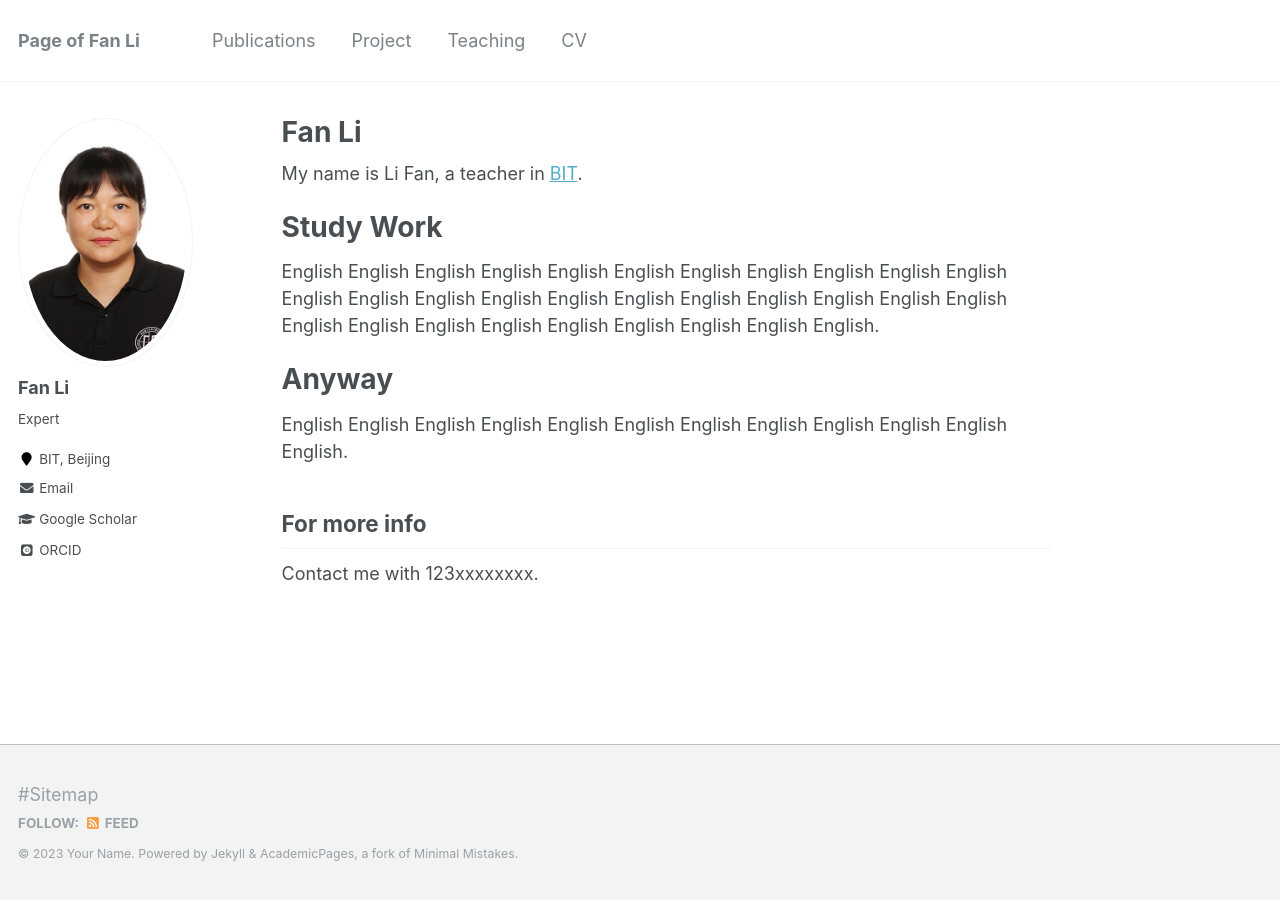
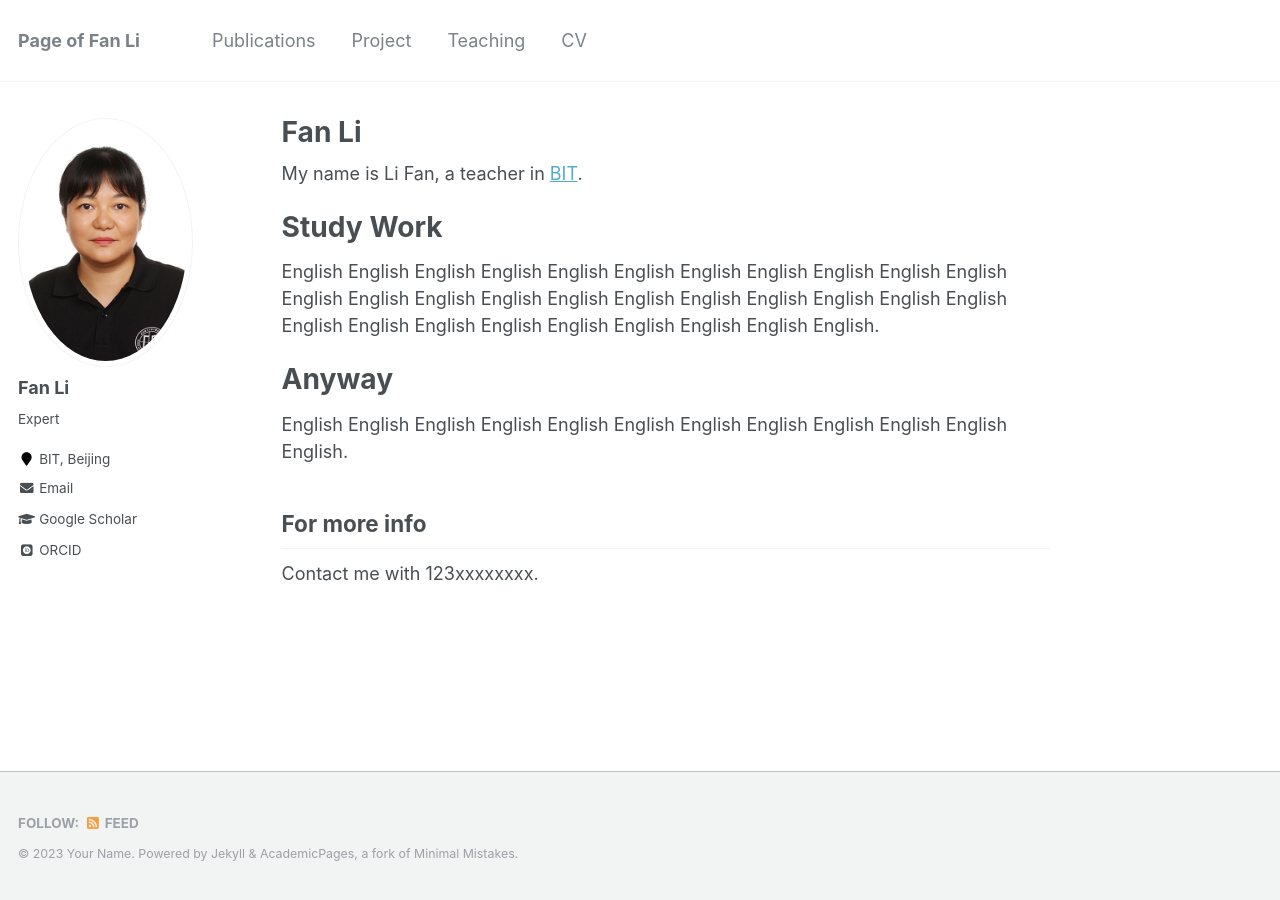
Before and after one commit to LeeLaughAn/LeeLaughAn.github.io, a Jekyll site: the page built from _pages/about.md, in a window 1280 px wide. Built offline with Jekyll 4.4.1, drawn with Linux system fonts in a browser that asks for light colours; some web fonts are replaced.

Commit message:
Update custom.html

```diff
--- a/_includes/footer/custom.html
+++ b/_includes/footer/custom.html
@@ -1,3 +1,3 @@
 <!-- start custom footer snippets -->
-#<a href="/sitemap/">Sitemap</a>
+    <!--a href="/sitemap/">Sitemap</a>-->
 <!-- end custom footer snippets -->
```
